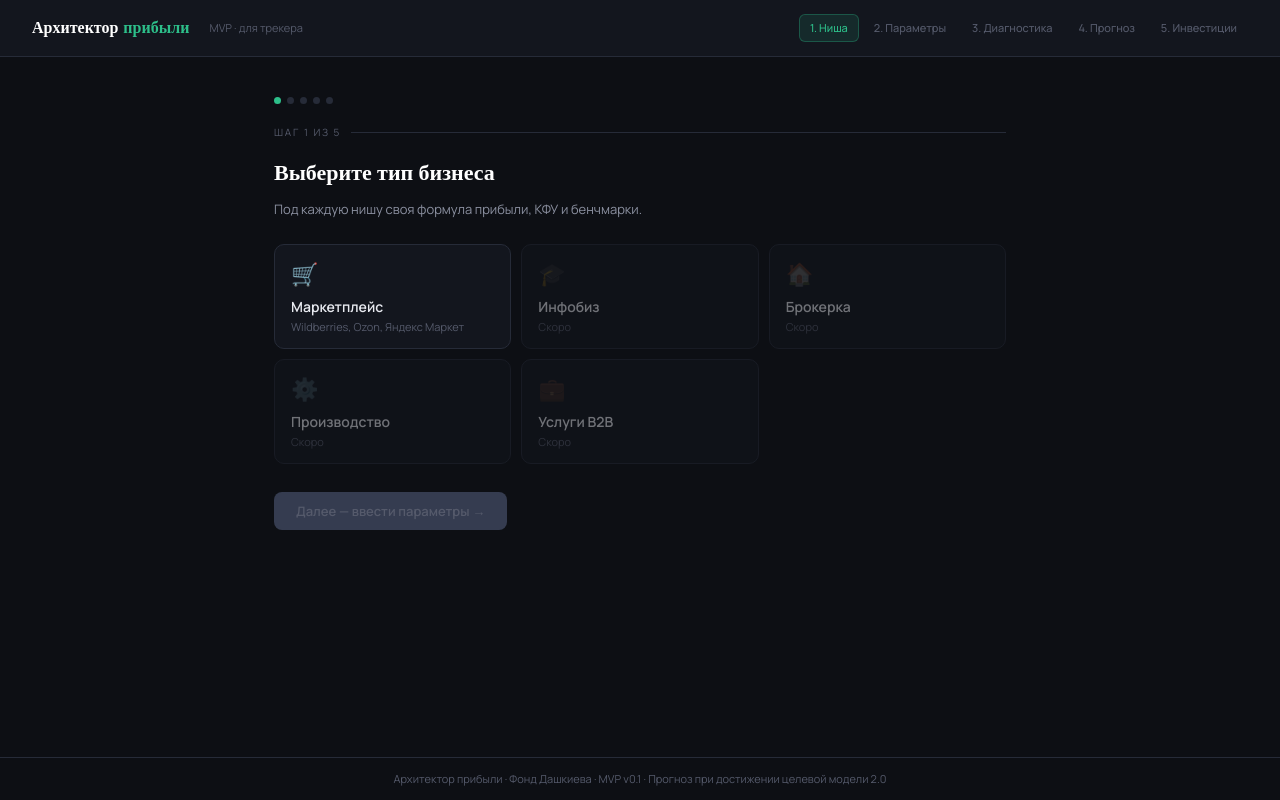
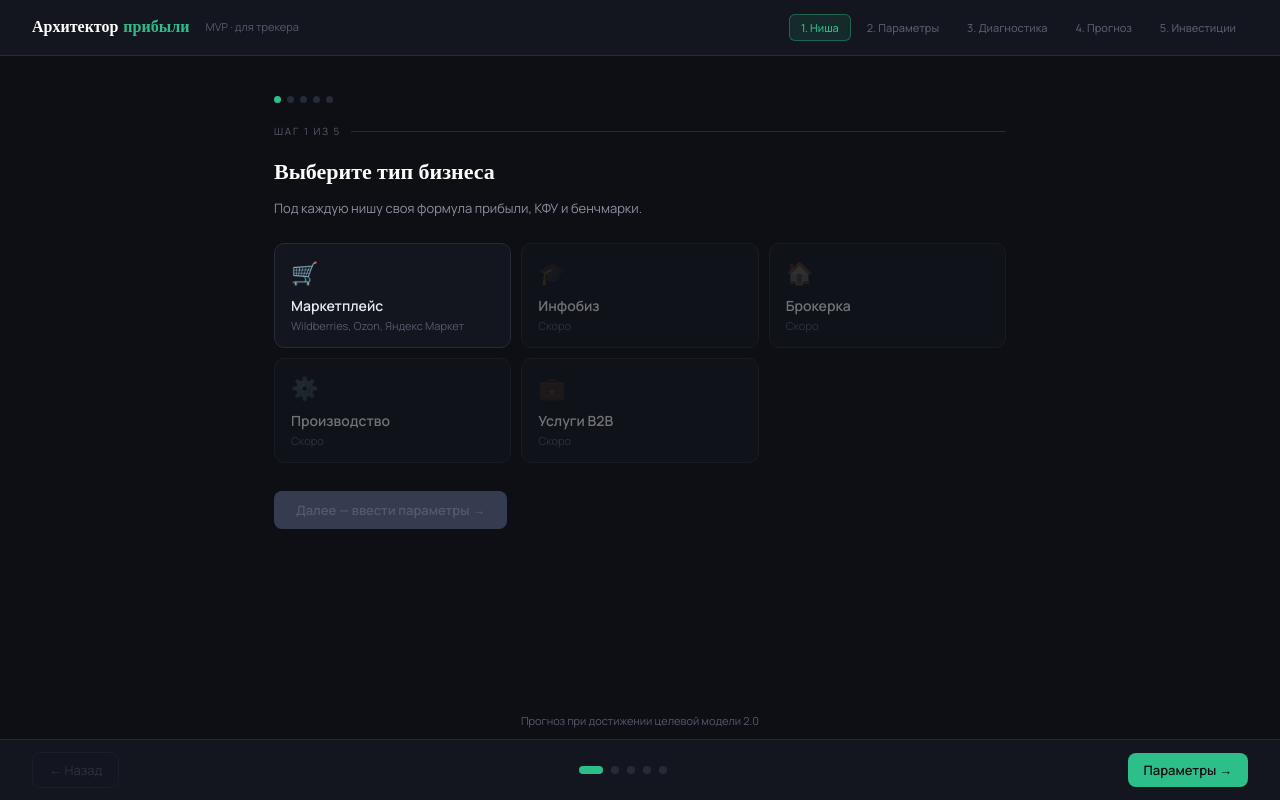
Before and after one commit to catherineYefi/Profit_architect, a React (Vite) app: page / in a window 1280 px wide. Built offline with nearby package versions, Linux system fonts and the light colour scheme.

Commit message:
feat: clickable step nav in header + bottom nav bar

```diff
--- a/src/App.jsx
+++ b/src/App.jsx
@@ -1,11 +1,11 @@
 import React from 'react'
 import { useAppStore } from './store/useAppStore'
 import { StepIndicator } from './components/ui'
-import NicheSelector  from './components/NicheSelector'
-import ParamsForm     from './components/ParamsForm'
-import DiagnosticPanel from './components/DiagnosticPanel'
+import NicheSelector    from './components/NicheSelector'
+import ParamsForm       from './components/ParamsForm'
+import DiagnosticPanel  from './components/DiagnosticPanel'
 import FinancialForecast from './components/FinancialForecast'
-import InvestCalc     from './components/InvestCalc'
+import InvestCalc       from './components/InvestCalc'
 
 const STEPS = {
   1: NicheSelector,
@@ -18,8 +18,16 @@ const STEPS = {
 const STEP_LABELS = ['Ниша', 'Параметры', 'Диагностика', 'Прогноз', 'Инвестиции']
 
 export default function App() {
-  const { state } = useAppStore()
+  const { state, set, nextStep, prevStep } = useAppStore()
   const StepComponent = STEPS[state.currentStep] || NicheSelector
+  const current = state.currentStep
+
+  const goToStep = (step) => {
+    // Можно переходить только на пройденные шаги или текущий
+    if (step <= current) {
+      set({ currentStep: step })
+    }
+  }
 
   return (
     <div style={{ minHeight: '100vh', background: 'var(--bg)', display: 'flex', flexDirection: 'column' }}>
@@ -33,46 +41,120 @@ export default function App() {
         <div style={{ fontFamily: 'Syne', fontWeight: 800, fontSize: 16, color: '#fff' }}>
           Архитектор <span style={{ color: 'var(--green)' }}>прибыли</span>
         </div>
-        <div style={{ fontSize: 11, color: 'var(--text3)', marginLeft: 4 }}>
-          MVP · для трекера
-        </div>
+        <div style={{ fontSize: 11, color: 'var(--text3)' }}>MVP · для трекера</div>
 
-        {/* Step tabs */}
+        {/* Кликабельные шаги */}
         <div style={{ marginLeft: 'auto', display: 'flex', gap: 4 }}>
           {STEP_LABELS.map((label, i) => {
-            const step = i + 1
-            const active = step === state.currentStep
-            const done   = step < state.currentStep
+            const step    = i + 1
+            const active  = step === current
+            const done    = step < current
+            const future  = step > current
             return (
-              <div key={step} style={{
-                padding: '4px 10px', borderRadius: 6, fontSize: 11, fontWeight: 500,
-                background: active ? 'var(--green-dim)' : 'transparent',
-                color: active ? 'var(--green)' : done ? 'var(--text2)' : 'var(--text3)',
-                border: `1px solid ${active ? 'rgba(45,191,138,.3)' : 'transparent'}`,
-              }}>
+              <button
+                key={step}
+                onClick={() => goToStep(step)}
+                disabled={future}
+                style={{
+                  padding: '5px 11px', borderRadius: 6, fontSize: 11, fontWeight: 500,
+                  border: active ? '1px solid rgba(45,191,138,.4)' : '1px solid transparent',
+                  background: active ? 'var(--green-dim)' : done ? 'rgba(255,255,255,.04)' : 'transparent',
+                  color: active ? 'var(--green)' : done ? 'var(--text2)' : 'var(--text3)',
+                  cursor: future ? 'not-allowed' : 'pointer',
+                  transition: 'all .15s',
+                  textDecoration: done ? 'underline' : 'none',
+                  textDecorationColor: 'var(--border2)',
+                }}
+              >
                 {step}. {label}
-              </div>
+              </button>
             )
           })}
         </div>
       </header>
 
-      {/* Main content */}
+      {/* Main */}
       <main style={{
         flex: 1, maxWidth: 780, width: '100%',
-        margin: '0 auto', padding: '40px 24px 80px',
+        margin: '0 auto', padding: '40px 24px 100px',
       }}>
-        <StepIndicator current={state.currentStep} total={5} />
+        <StepIndicator current={current} total={5} />
         <StepComponent />
       </main>
 
-      {/* Footer */}
-      <footer style={{
-        borderTop: '1px solid var(--border)', padding: '12px 32px',
-        fontSize: 11, color: 'var(--text3)', textAlign: 'center',
+      {/* Нижняя навигация — всегда видна */}
+      <div style={{
+        position: 'fixed', bottom: 0, left: 0, right: 0,
+        background: 'var(--bg2)', borderTop: '1px solid var(--border)',
+        padding: '12px 32px', display: 'flex', alignItems: 'center',
+        justifyContent: 'space-between', zIndex: 9,
       }}>
-        Архитектор прибыли · Фонд Дашкиева · MVP v0.1 · Прогноз при достижении целевой модели 2.0
-      </footer>
+        {/* Назад */}
+        <button
+          onClick={prevStep}
+          disabled={current === 1}
+          style={{
+            display: 'flex', alignItems: 'center', gap: 6,
+            background: 'none', border: '1px solid var(--border)',
+            borderRadius: 8, padding: '8px 16px',
+            color: current === 1 ? 'var(--text3)' : 'var(--text2)',
+            fontSize: 13, cursor: current === 1 ? 'not-allowed' : 'pointer',
+            opacity: current === 1 ? 0.4 : 1, transition: 'all .15s',
+          }}
+        >
+          ← {current > 1 ? STEP_LABELS[current - 2] : 'Назад'}
+        </button>
+
+        {/* Точки прогресса */}
+        <div style={{ display: 'flex', gap: 8, alignItems: 'center' }}>
+          {STEP_LABELS.map((label, i) => {
+            const step   = i + 1
+            const active = step === current
+            const done   = step < current
+            return (
+              <button
+                key={step}
+                onClick={() => goToStep(step)}
+                disabled={step > current}
+                title={label}
+                style={{
+                  width: active ? 24 : 8,
+                  height: 8, borderRadius: 4,
+                  background: active ? 'var(--green)' : done ? 'rgba(45,191,138,.4)' : 'var(--border)',
+                  border: 'none', cursor: step > current ? 'not-allowed' : 'pointer',
+                  transition: 'all .25s', padding: 0,
+                }}
+              />
+            )
+          })}
+        </div>
+
+        {/* Вперёд */}
+        <button
+          onClick={nextStep}
+          disabled={current === 5}
+          style={{
+            display: 'flex', alignItems: 'center', gap: 6,
+            background: current === 5 ? 'none' : 'var(--green)',
+            border: current === 5 ? '1px solid var(--border)' : 'none',
+            borderRadius: 8, padding: '8px 16px',
+            color: current === 5 ? 'var(--text3)' : '#0D0F14',
+            fontSize: 13, fontWeight: current === 5 ? 400 : 700,
+            cursor: current === 5 ? 'not-allowed' : 'pointer',
+            opacity: current === 5 ? 0.4 : 1, transition: 'all .15s',
+          }}
+        >
+          {current < 5 ? STEP_LABELS[current] : 'Готово'} →
+        </button>
+      </div>
+
+      <div style={{
+        paddingBottom: 60,
+        textAlign: 'center', fontSize: 11, color: 'var(--text3)',
+        padding: '8px 0 70px',
+      }}>
+        Прогноз при достижении целевой модели 2.0
+      </div>
     </div>
   )
 }
```
